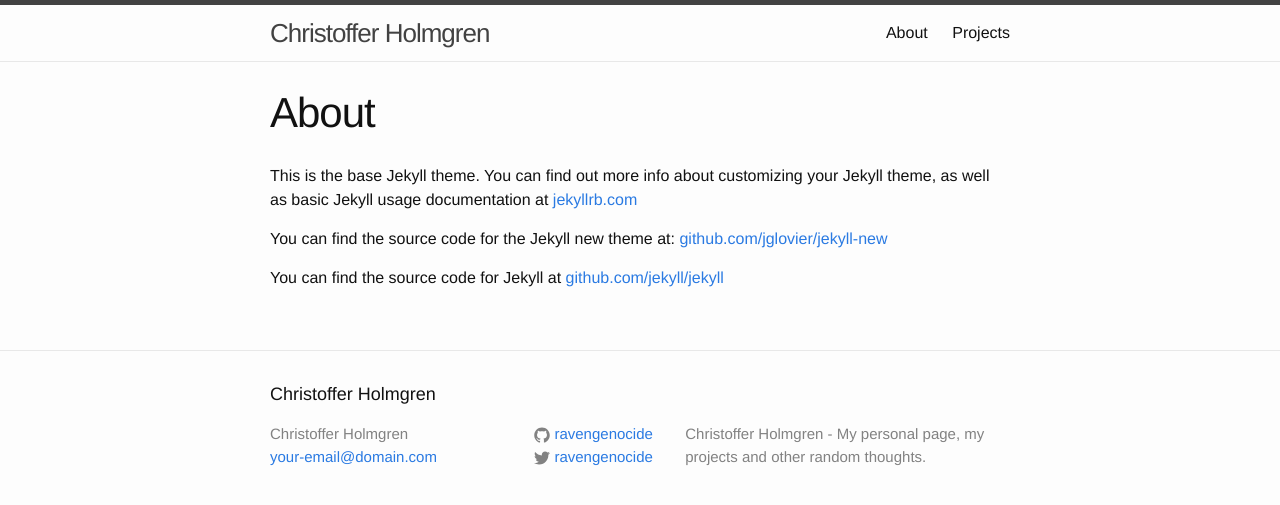
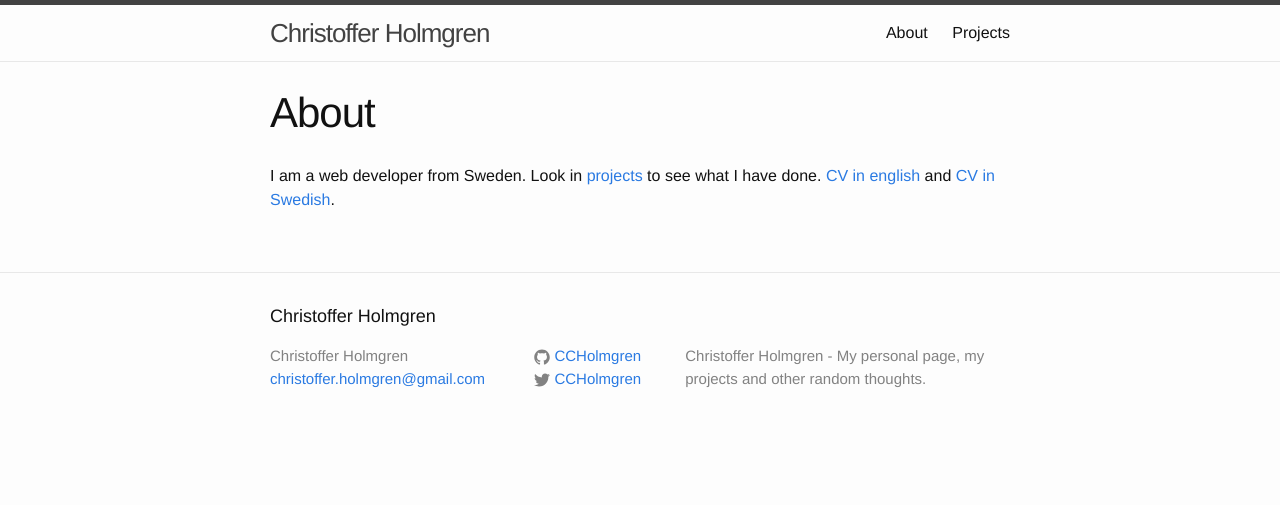
Before and after one commit to CCHolmgren/Projects-page, a Jekyll site: the page built from about.md, in a window 1280 px wide. Shown: the top 505 px of the page. Built offline with Jekyll 4.4.1, drawn with Linux system fonts in a browser that asks for light colours.

```diff
--- a/_config.yml
+++ b/_config.yml
@@ -1,12 +1,12 @@
 # Site settings
 title: Christoffer Holmgren
-email: your-email@domain.com
+email: christoffer.holmgren@gmail.com
 description: > # this means to ignore newlines until "baseurl:"
   Christoffer Holmgren - My personal page, my projects and other random thoughts.
 baseurl: "/blog" # the subpath of your site, e.g. /blog/
 url: "http://www.christofferholmgren.se" # the base hostname & protocol for your site
-twitter_username: ravengenocide
-github_username:  ravengenocide
+twitter_username: CCHolmgren
+github_username:  CCHolmgren
 
 # Build settings
 markdown: kramdown
--- a/about.md
+++ b/about.md
@@ -4,8 +4,6 @@ title: About
 permalink: /about/
 ---
 
-This is the base Jekyll theme. You can find out more info about customizing your Jekyll theme, as well as basic Jekyll usage documentation at [jekyllrb.com](http://jekyllrb.com/)
-
-You can find the source code for the Jekyll new theme at: [github.com/jglovier/jekyll-new](https://github.com/jglovier/jekyll-new)
-
-You can find the source code for Jekyll at [github.com/jekyll/jekyll](https://github.com/jekyll/jekyll)
+I am a web developer from Sweden.
+Look in [projects]({{site.baseurl}}/projects/) to see what I have done.
+[CV in english](https://drive.google.com/file/d/0BzRt5LGKvDl7d21xaXg0eXRfQ0E/view?usp=sharing) and [CV in Swedish](https://drive.google.com/file/d/0BzRt5LGKvDl7QmJvLUpCN2ZXWVE/view?usp=sharing).
```
Also changed, not shown: projects.md (+44 -40 lines), 4 other files.
